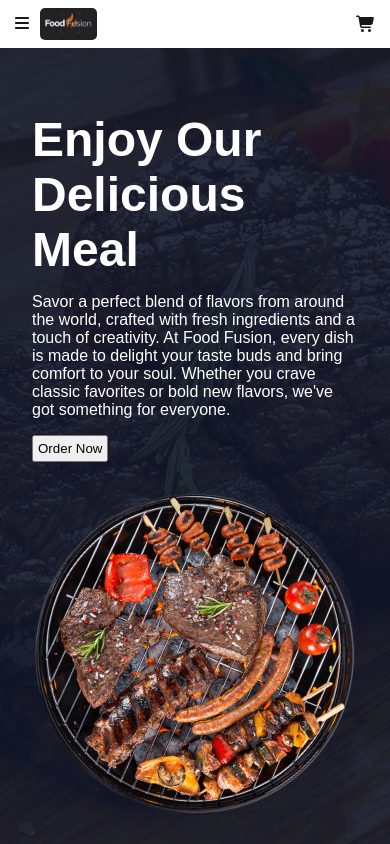
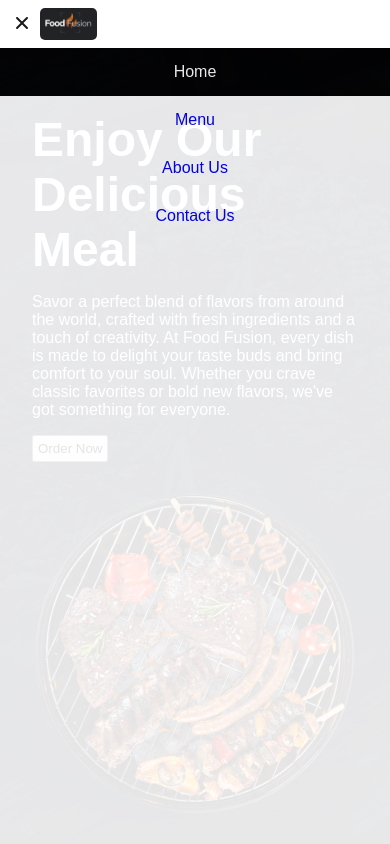
Before and after one commit to Waseemsvm/tutedude-react-ass8-food-fusion-app, a React (Vite) app: page / in a window 390 px wide. Both pictures are taken after a click on the element 22 px from the left and 24 px from the top of the page. Shown: the top 844 px of the page. Built offline with nearby package versions, Linux system fonts and the light colour scheme.

Commit message:
updated menu

```diff
--- a/src/components/Header.jsx
+++ b/src/components/Header.jsx
@@ -1,11 +1,11 @@
 import HeaderStyles from "../styles/Header.module.css";
 import logo from "../assets/images/food_fusion_logo.jpg";
-import { faBars } from "@fortawesome/free-solid-svg-icons";
+import { faBars, faXmark } from "@fortawesome/free-solid-svg-icons";
 import { FontAwesomeIcon } from "@fortawesome/react-fontawesome";
 import { faCartShopping } from "@fortawesome/free-solid-svg-icons";
 import { NavLink, useNavigate } from "react-router";
 import { useSelector } from "react-redux";
-import { useEffect } from "react";
+import { useState } from "react";
 export default function Header() {
   const menu = [
     {
@@ -33,21 +33,27 @@ export default function Header() {
     return o;
   }, 0);
 
-  // useEffect(e => {
-  //   let el = document.querySelector(`.${HeaderStyles["cart-btn-items-avl"]}`);
-  //   if(el) el
-  // }, [count])
+  const [isMenuOpen, setIsMenuOpen] = useState(false);
 
   return (
     <nav className={HeaderStyles.header}>
       <div className={HeaderStyles.logo}>
-        <span className={HeaderStyles.menu}>
-          <FontAwesomeIcon icon={faBars} />
+        <span
+          className={HeaderStyles.menu}
+          onClick={(e) => {
+            setIsMenuOpen(!isMenuOpen);
+          }}
+        >
+          <FontAwesomeIcon icon={isMenuOpen ? faXmark : faBars} />
         </span>
         <img src={logo} alt="" />
       </div>
-      <div className={HeaderStyles["nav-cont"]}>
-        <ul className={HeaderStyles["nav-items"]}>
+      <div className={`${HeaderStyles["nav-cont"]}`}>
+        <ul
+          className={`${HeaderStyles["nav-items"]}  ${
+            isMenuOpen && HeaderStyles.isOpen
+          }`}
+        >
           {menu.map((item) => (
             <li key={item.id}>
               <NavLink
@@ -59,12 +65,16 @@ export default function Header() {
                     color: "white",
                   };
                 }}
+                onClick={(e) => {
+                  setIsMenuOpen(false);
+                }}
               >
                 {item.text}
               </NavLink>
             </li>
           ))}
         </ul>
+        {isMenuOpen || (
           <span
             className={`${HeaderStyles["cart-btn"]} ${
               count && HeaderStyles["cart-btn-items-avl"]
@@ -75,6 +85,7 @@ export default function Header() {
           >
             <FontAwesomeIcon icon={faCartShopping} />
           </span>
+        )}
       </div>
     </nav>
   );
--- a/src/styles/Header.module.css
+++ b/src/styles/Header.module.css
@@ -103,6 +103,25 @@
   .menu {
     display: block;
   }
+
+  .isOpen {
+    display: flex;
+    flex-direction: column;
+    position: fixed;
+    width: 100%;
+    height: 100%;
+    top: 3rem;
+    left: 0;
+    background-color: white;
+  }
+
+  .isOpen li {
+    height:3rem;
+  }
+
+  .isOpen li a{
+    width: 100%;
+  }
 }
 
 @media screen and (min-width: 769px) {
```
Also changed, not shown: src/assets/images/close.svg (added). Lines whose indentation alone changed are shown as unchanged.
